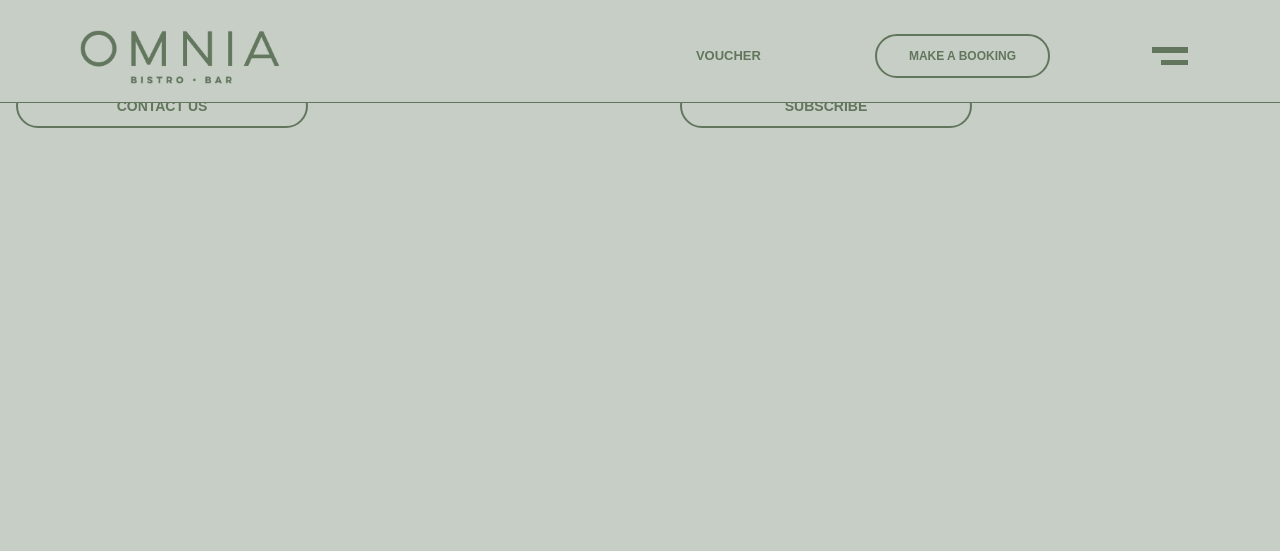
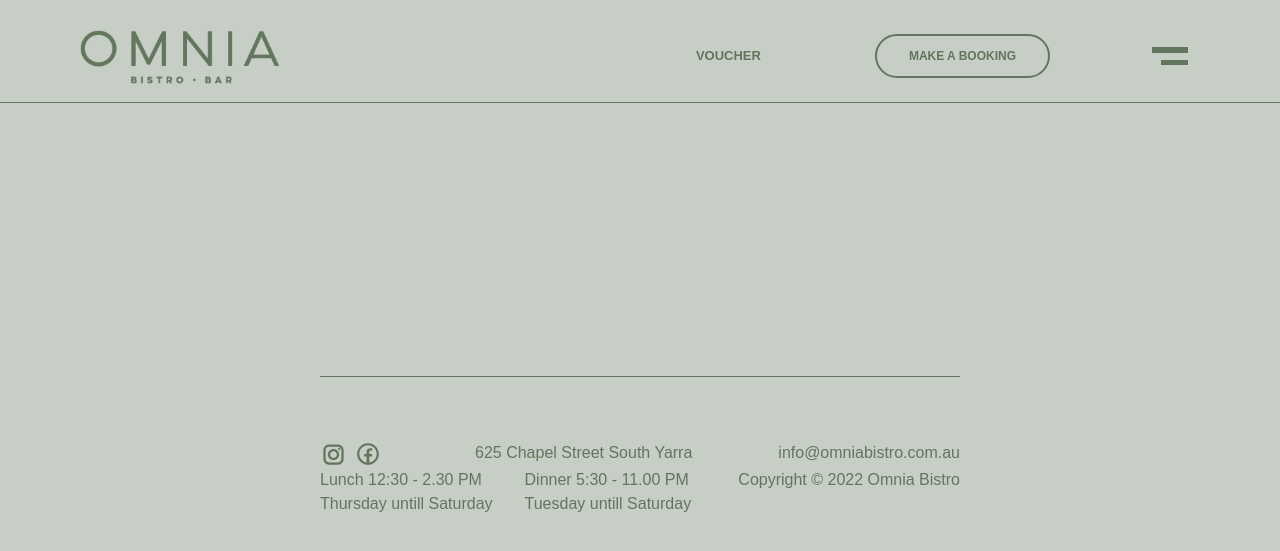
Before and after one commit to yugenomnia/omnia, a Jekyll site: the page built from contacts.md, in a window 1280 px wide and 900 px high, scrolled down 1576 px. Shown: the top 551 px of the window. Built offline with Jekyll 4.4.1, drawn with Linux system fonts in a browser that asks for light colours; before the commit the page ends 1800 px from its top, so only the background shows below that.

Commit message:
fixes margins after main img on each page

```diff
--- a/_layouts/about.html
+++ b/_layouts/about.html
@@ -3,7 +3,7 @@
 {% include nav.html %}
 
 <div id="about">
-  <div class="cover-image" style="background-image: url({{page.main_img}});">
+  <div class="cover-image  mb-12 md:mb-24" style="background-image: url({{page.main_img}});">
     <div class="container mx-auto px-4">
       <div>
         <svg id="Chevrons" xmlns="http://www.w3.org/2000/svg" viewBox="0 0 55 55" class="img-svg">
@@ -32,7 +32,7 @@
     {% assign index = forloop.index0 | modulo: 2 %}
 
     {% if index == 0 %}
-    <div class="flex flex-col lg:flex-row justify-between lg:pt-24 member-item"> <!--flex-col-reverse lg:flex-row-reverse-->
+    <div class="flex flex-col lg:flex-row justify-between lg:pt-16 member-item"> <!--flex-col-reverse lg:flex-row-reverse-->
       {% else %}
       <div class="flex flex-col lg:flex-row justify-between  lg:pt-24 member-item"><!--flex-col-reverse lg:flex-row-->
     {% endif %}
--- a/_layouts/contacts.html
+++ b/_layouts/contacts.html
@@ -25,8 +25,8 @@
     </svg>
   </div>
     </div>
-    <div class="w-full h-auto  flex items-center main-content md:h-screen">
-      <div class="container mx-auto lg:pb-0 px-4 lg:pt-40 lg:mt-6">
+    <div class="w-full h-auto  flex items-center main-content"><!--md:h-screen-->
+      <div class="container mx-auto lg:pb-0 px-4 lg:pt-40 lg:mt-0">
         <div class="flex flex-col md:flex-row justify-between mb-8">
           <div class="w-full md:w-1/2 lg:mr-10 mt-24 md:mt-0">
             <h2 class="middle-white-title mb-8 animate__animated animate__fadeInUp animate__slow">Opening hours</h2>
@@ -79,7 +79,7 @@
             </div>
           </div>
         </div>
-        <div class="flex flex-col md:flex-row">
+        <div class="flex flex-col md:flex-row lg:pb-12">
           <div class="w-full md:w-1/2 md:mr-10 min-h-64 md:flex md:flex-col md:justify-between">
             <h2 class='middle-white-title mb-8 animate__animated animate__fadeInUp animate__slow'>Careers</h2>
             <p class="middle-olive-text mb-12 animate__animated animate__fadeInUp animate__slow ">{{page.career_text}} </p>
@@ -130,7 +130,9 @@
       </div>
     </div>
   </div>
+  {% include footer.html %}
 </div>
+
 
 <script src="https://unpkg.com/scrollreveal"></script>
 <script src="{{ "/js/main.js" | absolute_url }}" type="text/javascript"></script>
--- a/_layouts/food.html
+++ b/_layouts/food.html
@@ -31,7 +31,7 @@
     </div>
   </div>
 
-  <div class="container mx-auto px-4 md:pr-0  md:pl-8 md:pl-20 main-content">
+  <div class="container mx-auto px-4 md:pr-0  md:pl-8 md:pl-20 main-content lg:pt-16">
     <!-- F O O D -->
     <div class="flex flex-col lg:flex-row justify-between  items-start ">
       <div class="w-full lg:w-1/2 food-section-image object-contain">
--- a/_layouts/homepage.html
+++ b/_layouts/homepage.html
@@ -28,7 +28,7 @@
       </div>
     </div>
   </div>
-  <div class="main-content container mx-auto p-4 px-4 md:p-8 lg:pl-20 lg:pr-0">
+  <div class="main-content container mx-auto p-4 px-4 md:p-8 md:pt-0 lg:pl-20 lg:pr-0">
     <div>
     </div>
     {% for section in page.sections %}
```
Also changed, not shown: _layouts/bookings.html (+4 -4 lines), _layouts/events.html (+5 -5 lines), 7 other files.
